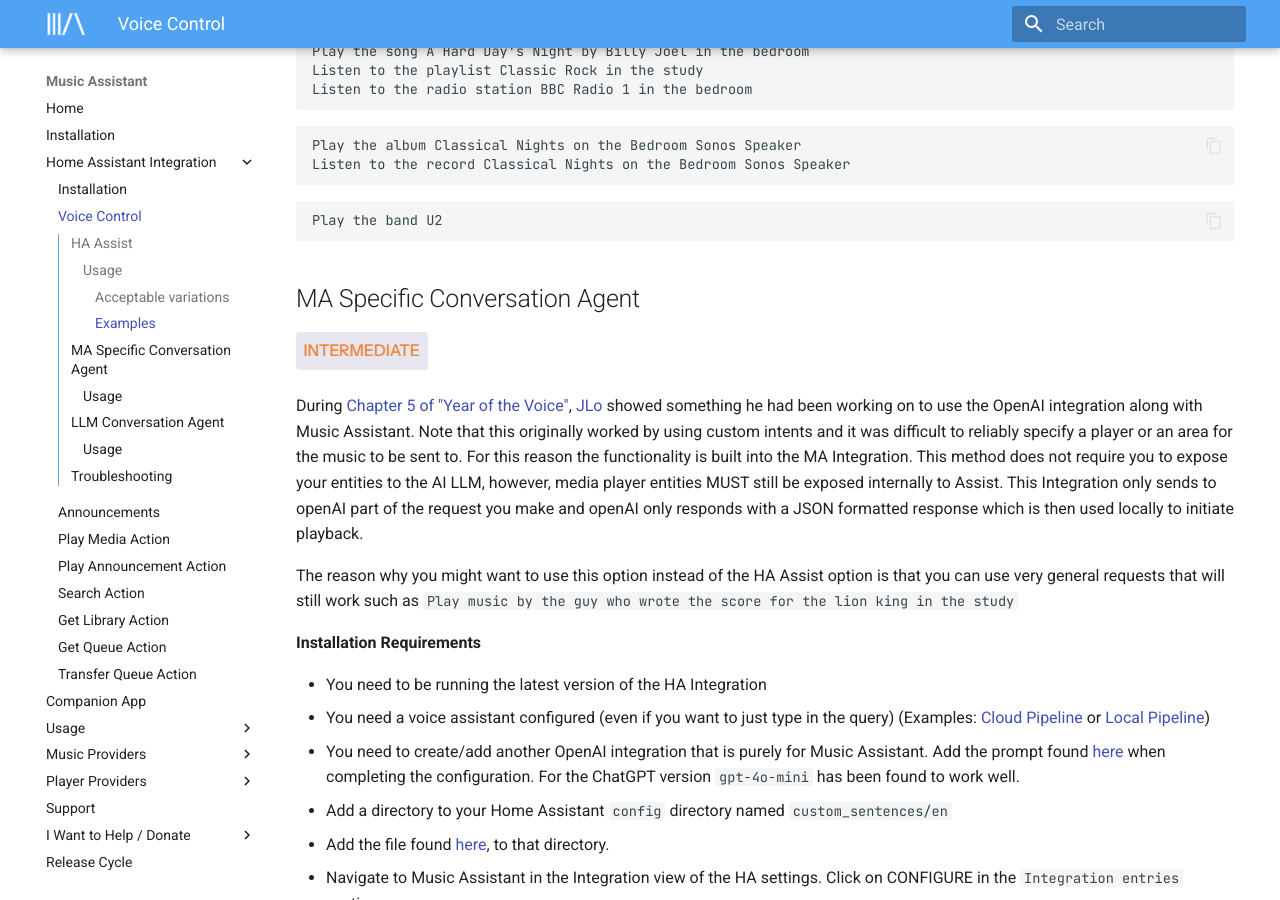
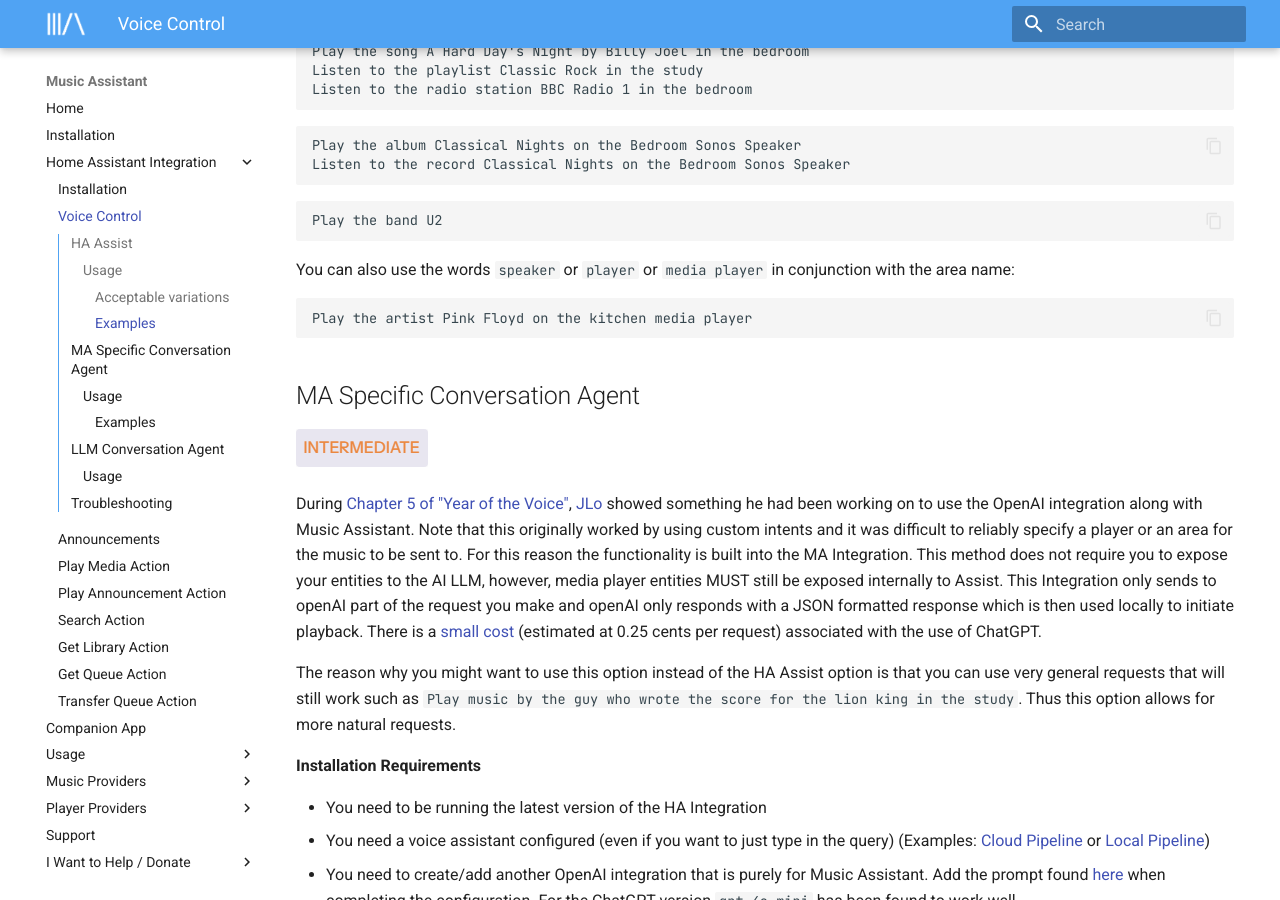
Before and after one commit to pwbriggs/music-assistant.github.io, an MkDocs documentation site: the page built from docs/integration/voice.md, in a window 1280 px wide and 900 px high, scrolled down 1267 px. Built offline with MkDocs 1.6.1 and Material for MkDocs 9.7.7, drawn with Linux system fonts in a browser that asks for light colours; some of the changed text lies outside the part shown.

Commit message:
More voice.md tweaks

````diff
--- a/docs/integration/voice.md
+++ b/docs/integration/voice.md
@@ -50,13 +50,17 @@
 ```
 Play the band U2
 ```
+You can also use the words `speaker` or `player` or `media player` in conjunction with the area name:
+```
+Play the artist Pink Floyd on the kitchen media player
+```
 
 ## MA Specific Conversation Agent
 ![intermediate label](../assets/label-intermediate.png)
 
-During [Chapter 5 of "Year of the Voice"](https://www.youtube.com/live/djEkgoS5dDQ?si=pt8-qYH3PTpsnOq9&t=3699), [JLo](https://blog.jlpouffier.fr/chatgpt-powered-music-search-engine-on-a-local-voice-assistant/) showed something he had been working on to use the OpenAI integration along with Music Assistant. Note that this originally worked by using custom intents and it was difficult to reliably specify a player or an area for the music to be sent to. For this reason the functionality is built into the MA Integration. This method does not require you to expose your entities to the AI LLM, however, media player entities MUST still be exposed internally to Assist. This Integration only sends to openAI part of the request you make and openAI only responds with a JSON formatted response which is then used locally to initiate playback.
+During [Chapter 5 of "Year of the Voice"](https://www.youtube.com/live/djEkgoS5dDQ?si=pt8-qYH3PTpsnOq9&t=3699), [JLo](https://blog.jlpouffier.fr/chatgpt-powered-music-search-engine-on-a-local-voice-assistant/) showed something he had been working on to use the OpenAI integration along with Music Assistant. Note that this originally worked by using custom intents and it was difficult to reliably specify a player or an area for the music to be sent to. For this reason the functionality is built into the MA Integration. This method does not require you to expose your entities to the AI LLM, however, media player entities MUST still be exposed internally to Assist. This Integration only sends to openAI part of the request you make and openAI only responds with a JSON formatted response which is then used locally to initiate playback. There is a [small cost](https://openai.com/api/pricing/) (estimated at 0.25 cents per request) associated with the use of ChatGPT.
 
-The reason why you might want to use this option instead of the HA Assist option is that you can use very general requests that will still work such as `Play music by the guy who wrote the score for the lion king in the study`
+The reason why you might want to use this option instead of the HA Assist option is that you can use very general requests that will still work such as `Play music by the guy who wrote the score for the lion king in the study`. Thus this option allows for more natural requests.
 
 **Installation Requirements**
 
@@ -76,7 +80,13 @@
 !!! note
     This functionality has only been tested with `Home Assistant` selected as the `Conversation Agent` in the voice assistant configuration.
 
-The command to play must follow a certain format. For the following examples assume the house has three areas called `Study`, `Kitchen `and `Karen's Bedroom` and there are three media players with friendly names "`Study Sonos`", "`Google Home`" and "`Karen's Speaker`". Assist aliases are supported for areas and entities.
+All sentences must:
+
+- start with the words `Play` or `Listen to`
+- then must have some sort of query for what is desired to be played
+- then be optionally followed by an area name or device name
+
+#### Examples
 
 There are two main formats which differ by where the playing location appears in the sentence.
 ```
````
